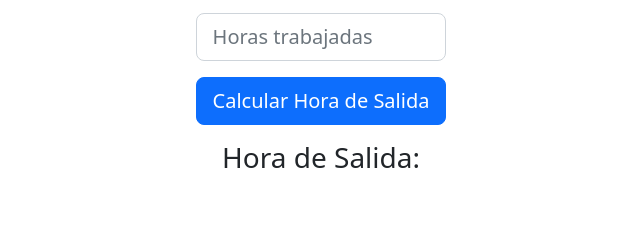
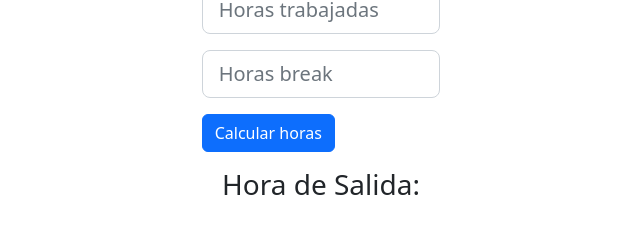
Before and after one commit to paulurbina/mihoradesalida.github.io, a plain HTML site: page index.html in a window 1280 px wide. Shown: the part 382-616 px from the top of the page, without its empty margins (319-959 px from the left). Drawn offline with nearby package versions, Linux system fonts and the light colour scheme.

Commit message:
se agrego campo break

```diff
--- a/index.html
+++ b/index.html
@@ -46,11 +46,23 @@
           />
         </div>
         <div class="form-group mb-3">
+          <input
+            type="number"
+            id="horas-break"
+            min="1"
+            max="24"
+            class="form-control form-control-lg"
+            placeholder="Horas break"
+            required
+          />
+        </div>
+        <div class="form-group mb-3">
           <button
-              class="btn btn-primary btn-lg"
+            class="btn btn-primary"
+            type="button"
             onclick="calcularHoraSalida()"
           >
-              Calcular Hora de Salida
+            Calcular horas
           </button>
         </div>
         <div class="form-group mb-3 text-center">
@@ -65,13 +77,16 @@
         // Obtener los valores de los campos de entrada
         let horaIngreso = document.getElementById("hora-ingreso").value;
         let horasTrabajadas = document.getElementById("horas-trabajadas").value;
+        let horasBreak = document.getElementById("horas-break").value;
 
         // Crear un objeto de fecha a partir de la hora de ingreso
         let fechaIngreso = new Date("2023-01-01T" + horaIngreso);
 
         // Sumar las horas trabajadas a la fecha de ingreso
         fechaIngreso.setTime(
-          fechaIngreso.getTime() + horasTrabajadas * 60 * 60 * 1000
+          fechaIngreso.getTime() +
+            horasTrabajadas * 60 * 60 * 1000 +
+            horasBreak * 60 * 60 * 1000
         );
 
         // Formatear la fecha de salida como "HH:MM"
```
Lines whose indentation alone changed are shown as unchanged.
